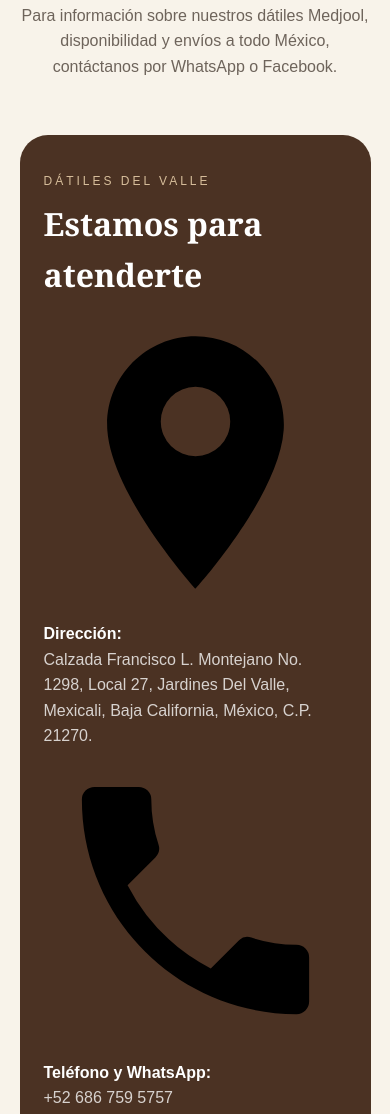
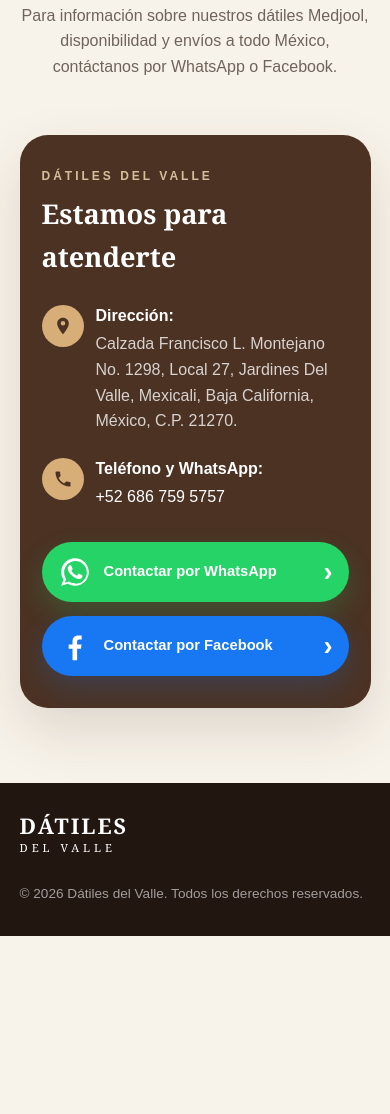
Before and after one commit to meryglez02/DATILES-DEL-VALLE, a plain HTML site: page index.html in a window 390 px wide. Shown: the part 6936-8050 px from the top of the page. After the commit the page ends 7872 px from the top, so only its background shows below. Drawn offline with Linux system fonts and the light colour scheme.

Commit message:
mejorar diseño de contacto con WhatsApp y Facebook

```diff
--- a/css/estilos.css
+++ b/css/estilos.css
@@ -498,30 +498,144 @@ button {
     color: white;
     padding: 45px;
     border-radius: 28px;
-    display: flex;
-    justify-content: space-between;
-    gap: 30px;
+
+    display: grid;
+    grid-template-columns: minmax(0, 1.25fr) minmax(300px, 0.75fr);
+    gap: 50px;
     align-items: center;
+
+    box-shadow: 0 22px 55px rgba(55, 35, 23, 0.14);
 }
 
 .contacto-caja > div {
-    max-width: 650px;
+    max-width: none;
 }
 
-.contacto-caja span {
+.contacto-marca {
+    display: block;
     font-size: 0.75rem;
     letter-spacing: 3px;
     color: #d7be9b;
+    font-weight: 700;
 }
 
 .contacto-caja h3 {
     font-family: Georgia, "Times New Roman", serif;
     font-size: 2rem;
-    margin: 6px 0 10px;
+    margin: 6px 0 24px;
 }
 
 .contacto-caja p {
     color: rgba(255,255,255,0.78);
+}
+
+/* Dirección y teléfono */
+
+.contacto-datos {
+    min-width: 0;
+}
+
+.contacto-item {
+    display: flex;
+    align-items: flex-start;
+    gap: 16px;
+    margin-top: 22px;
+}
+
+.contacto-item strong {
+    display: block;
+    color: white;
+    margin-bottom: 3px;
+}
+
+.contacto-item p {
+    margin: 0;
+}
+
+.contacto-item a {
+    color: white;
+    transition: 0.25s ease;
+}
+
+.contacto-item a:hover {
+    color: #e5cfaa;
+}
+
+.contacto-icono {
+    width: 46px;
+    height: 46px;
+    min-width: 46px;
+    border-radius: 50%;
+    background: #d7ae78;
+    display: grid;
+    place-items: center;
+    margin-top: 2px;
+}
+
+.contacto-icono svg {
+    width: 22px;
+    height: 22px;
+    fill: #4b3223;
+}
+
+/* Botones de contacto */
+
+.contacto-botones {
+    display: flex;
+    flex-direction: column;
+    gap: 18px;
+    width: 100%;
+}
+
+.boton-contacto {
+    width: 100%;
+    min-height: 64px;
+
+    display: grid;
+    grid-template-columns: 42px 1fr 22px;
+    align-items: center;
+    gap: 12px;
+
+    padding: 11px 20px;
+    border-radius: 999px;
+
+    color: white;
+    font-weight: 700;
+    font-size: 1rem;
+
+    transition:
+        transform 0.25s ease,
+        box-shadow 0.25s ease,
+        filter 0.25s ease;
+}
+
+.boton-contacto:hover {
+    transform: translateY(-3px);
+    filter: brightness(1.05);
+}
+
+.boton-whatsapp {
+    background: #25D366;
+    box-shadow: 0 12px 28px rgba(37, 211, 102, 0.2);
+}
+
+.boton-facebook-contacto {
+    background: #1877F2;
+    box-shadow: 0 12px 28px rgba(24, 119, 242, 0.2);
+}
+
+.icono-red {
+    width: 38px;
+    height: 38px;
+    fill: white;
+}
+
+.flecha-contacto {
+    color: white !important;
+    font-size: 2rem !important;
+    letter-spacing: 0 !important;
+    line-height: 1;
+    text-align: right;
 }
 
 /* FOOTER */
@@ -704,6 +818,15 @@ button {
     .galeria-grid {
         grid-template-columns: repeat(2, 1fr);
     }
+
+    .contacto-caja {
+        grid-template-columns: 1fr;
+        gap: 35px;
+    }
+
+    .contacto-botones {
+        max-width: 520px;
+    }
 }
 
 /* CELULAR */
@@ -769,14 +892,60 @@ button {
     }
 
     .facebook-contenido,
-    .contacto-caja,
     .pie-contenido {
         flex-direction: column;
         align-items: flex-start;
     }
 
+    /* Contacto en celular */
+
     .contacto-caja {
-        padding: 32px 24px;
+        padding: 32px 22px;
+        grid-template-columns: 1fr;
+        gap: 32px;
+    }
+
+    .contacto-caja h3 {
+        font-size: 1.7rem;
+    }
+
+    .contacto-item {
+        gap: 12px;
+    }
+
+    .contacto-icono {
+        width: 42px;
+        height: 42px;
+        min-width: 42px;
+    }
+
+    .contacto-icono svg {
+        width: 20px;
+        height: 20px;
+    }
+
+    .contacto-botones {
+        width: 100%;
+        max-width: none;
+        gap: 14px;
+    }
+
+    .boton-contacto {
+        width: 100%;
+        min-height: 60px;
+        grid-template-columns: 36px 1fr 18px;
+        padding: 10px 16px;
+        gap: 10px;
+        font-size: 0.92rem;
+    }
+
+    .icono-red {
+        width: 34px;
+        height: 34px;
+    }
+
+    .flecha-contacto {
+        font-size: 1.7rem !important;
     }
 
     .pie-contenido {
```
